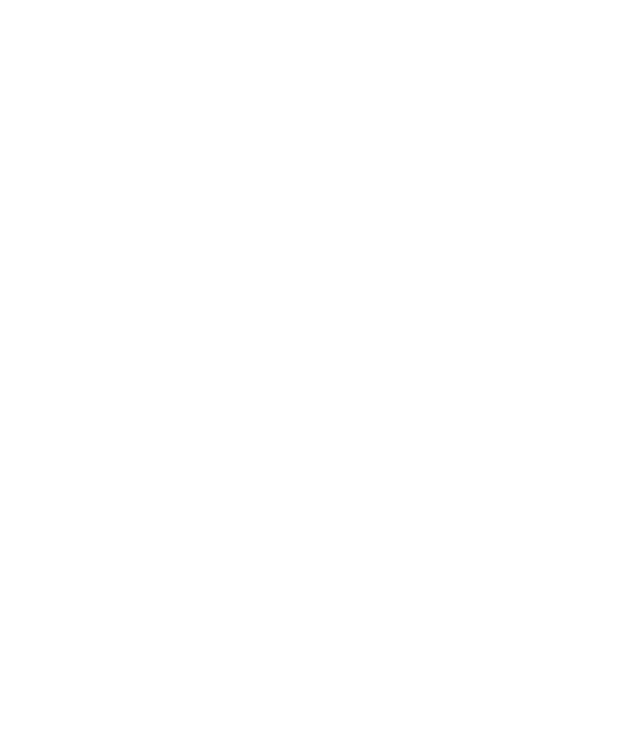
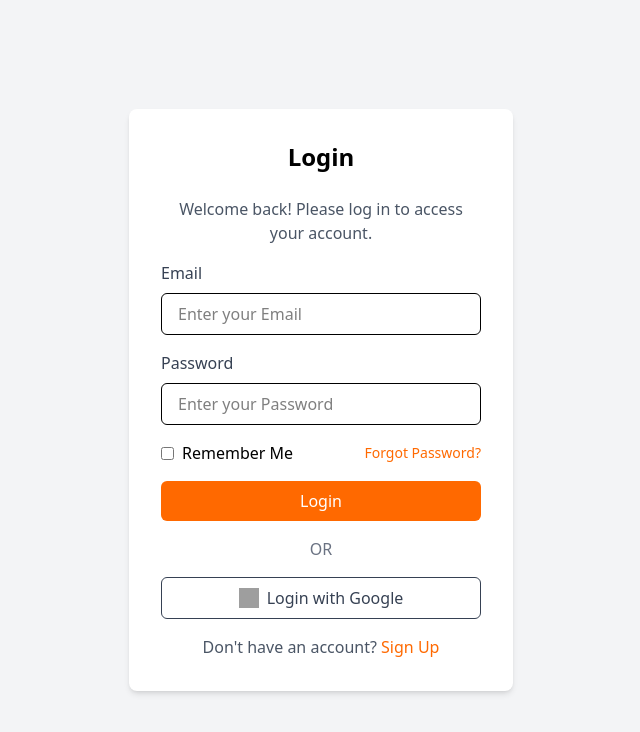
Before and after one commit to KarimKribi02/ofppt-trainhub, a React (Vite) app in the folder frontend/: page / in a window 1280 px wide. Before the commit this address had no page. Shown: the top 732 px of the page, without its empty margins (319-959 px from the left). Built offline with nearby package versions, Linux system fonts and the light colour scheme; grey boxes are pictures that could not be loaded.

Commit message:
add loginPage

```diff
--- /dev/null
+++ b/frontend/src/Admin/Welcome.jsx
@@ -0,0 +1,44 @@
+import React from "react";
+import { Link } from "react-router-dom";
+
+const Welcome = ({ role }) => {
+  // Définition du contenu dynamique en fonction du rôle
+  const content = {
+    CDC: {
+      title: "Bonjour et Bienvenue, Responsable CDC !",
+      description:
+        "En tant que Responsable CDC, vous êtes chargé de gérer la création des formations pour votre centre. Si vous êtes prêt, cliquez sur le bouton ci-dessous.",
+      link: "ajouter-formation",
+      buttonText: "Créer une Formation →",
+    },
+    DREF: {
+      title: "Bonjour et Bienvenue, Responsable DREF !",
+      description:
+        "En tant que directeur DREF, vous supervisez les admissions en formation au niveau régional. Vous pouvez gérer et vérifier vos cours ici.",
+      link: "formations",
+      buttonText: "Gérer les Formations →",
+    },
+  };
+
+  // Sélection du contenu en fonction du rôle (CDC par défaut si aucun rôle défini)
+  const { title, description, link, buttonText } = content[role] || content["CDC"];
+
+  return (
+    <div className="flex flex-col items-center justify-center min-h-screen bg-gray-100 px-4  p-4 sm:ml-64">
+      <div className="bg-white p-8 rounded-2xl shadow-lg max-w-2xl text-center">
+        <h3 className="text-2xl md:text-3xl font-bold text-orange-500 mt-2">{title}</h3>
+        <p className="text-gray-600 mt-4">{description}</p>
+        <div>
+          <Link
+            to={link}
+            className="mt-6 inline-block bg-orange-500 text-white px-6 py-3 rounded-lg text-lg font-medium hover:bg-orange-700 transition"
+          >
+            {buttonText}
+          </Link>
+        </div>
+      </div>
+    </div>
+  );
+};
+
+export default Welcome;
--- a/frontend/src/App.jsx
+++ b/frontend/src/App.jsx
@@ -7,6 +7,8 @@
 import FormationForm from './Admin/CDC/FormationForm';
 import ChatTotal from './Admin/Chat/ChatTotal';
 import TableFormations from './Admin/DREF/TableFormations';
+import LoginPage from './Login/LoginPage';
+import Welcome from './Admin/Welcome';
 
 function App() {
   return (
@@ -14,19 +16,19 @@
   <>
   <Routes>
       <Route path="/CDC" element={<Cdc />}>
+        <Route path="" element={<Welcome role="CDC" />} />
         <Route path="overview" element={<Overview />} />
         <Route path="ajouter-formation" element={<FormationForm />} />
         <Route path="chat" element={<ChatTotal role="CDC" />} />
       </Route>
       <Route path="/DREF" element={<Dref />}>
+        <Route path="" element={<Welcome role="DREF" />} />
         <Route path="formations" element={<TableFormations />} />
         <Route path="chat" element={<ChatTotal role="DREF"  />} />
       </Route>
+      <Route path="/" element={<LoginPage />} />
   </Routes>
-      {/* <Cdc /> */}
-      {/* <Dref /> */}
-      {/* <PageOverview />   */}
-      </>
+  </>
     </BrowserRouter>
 
   );
--- /dev/null
+++ b/frontend/src/Login/LoginPage.jsx
@@ -0,0 +1,48 @@
+import React from "react";
+export default function LoginPage() {
+    return (
+      <div className="flex items-center justify-center min-h-screen bg-gray-100">
+        <div className="bg-white p-8 rounded-lg shadow-md w-96">
+          <h2 className="text-2xl font-bold text-center mb-6">Login</h2>
+          <p className="text-gray-600 text-center mb-4">Welcome back! Please log in to access your account.</p>
+
+          <form>
+            <div className="mb-4">
+              <label className="block text-gray-700 mb-2" htmlFor="email">Email</label>
+              <input id="email" type="email" placeholder="Enter your Email"
+                className="w-full px-4 py-2 border rounded-md focus:outline-none focus:ring-2 focus:ring-orange-500" />
+            </div>
+
+            <div className="mb-4">
+              <label className="block text-gray-700 mb-2" htmlFor="password">Password</label>
+              <input id="password" type="password" placeholder="Enter your Password"
+                className="w-full px-4 py-2 border rounded-md focus:outline-none focus:ring-2 focus:ring-orange-500" />
+            </div>
+
+            <div className="flex items-center justify-between mb-4">
+              <label className="flex items-center">
+                <input type="checkbox" className="mr-2" /> Remember Me
+              </label>
+              <a href="#" className="text-orange-500 text-sm">Forgot Password?</a>
+            </div>
+
+            <button className="w-full bg-orange-500 text-white py-2 rounded-md hover:bg-orange-600 transition">
+              Login
+            </button>
+          </form>
+
+          <div className="my-4 text-center text-gray-500">OR</div>
+
+          <button className="w-full flex items-center justify-center border py-2 rounded-md text-gray-700 hover:bg-gray-100 transition">
+            <img src="https://www.svgrepo.com/show/355037/google.svg" alt="Google" className="w-5 h-5 mr-2" />
+            Login with Google
+          </button>
+
+          <p className="text-center text-gray-600 mt-4">
+            Don't have an account? <a href="#" className="text-orange-500">Sign Up</a>
+          </p>
+        </div>
+
+      </div>
+    );
+  }
--- a/frontend/src/Routes/Routers.jsx
+++ b/frontend/src/Routes/Routers.jsx
@@ -5,9 +5,9 @@
 function Routers() {
   return (
     <>
-        <Routes>
-        <Route path="/formations" element={<CdcPage />}/>
-        </Routes>
+    {/* //     <Routes>
+    //     <Route path="/formations" element={<CdcPage />}/>
+    //     </Routes> */}
     </>
   )
 }
```
